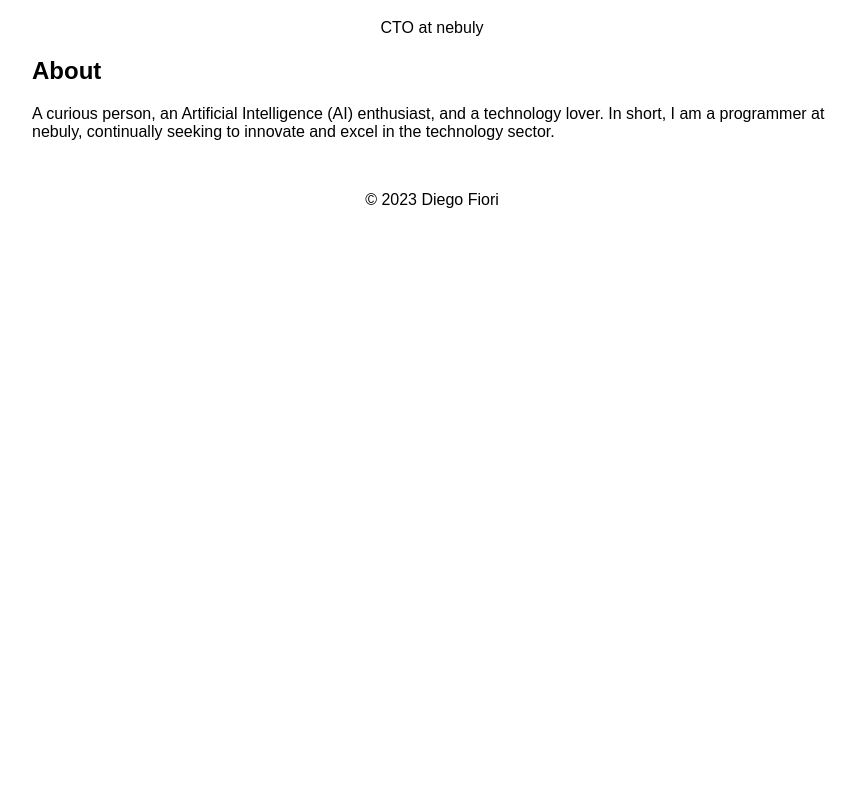
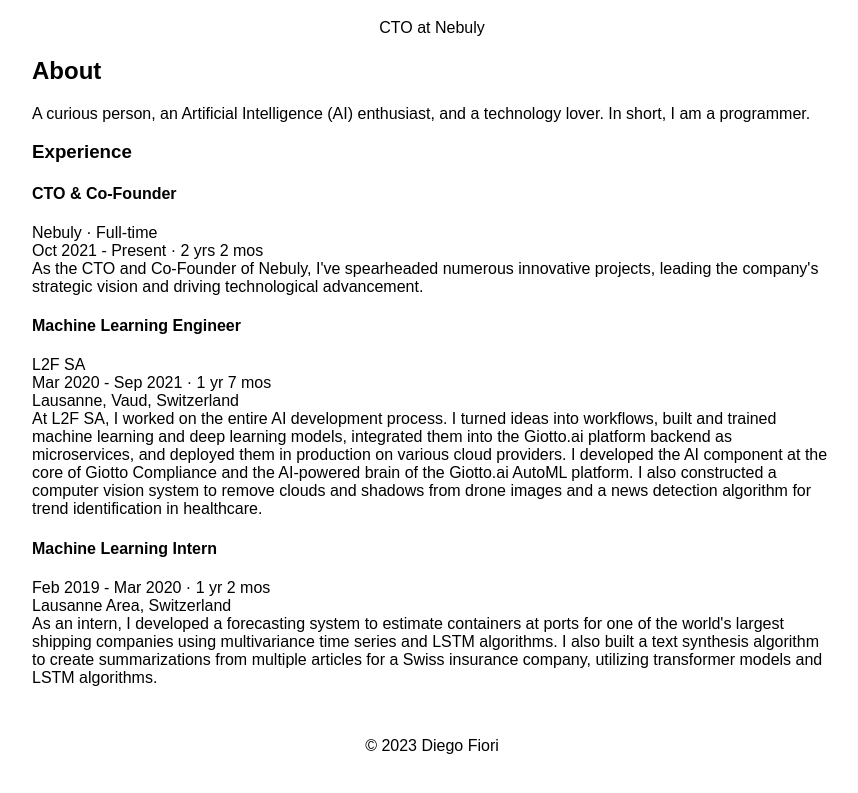
Before and after one commit to diegofiori/website, a plain HTML site: page index.html in a window 1280 px wide. Shown: the part 89-882 px from the top of the page, without its empty margins (208-1066 px from the left). Before the commit the page ends 800 px from the top, so only its background shows below. Drawn offline with Linux system fonts and the light colour scheme.

Commit message:
Update index.html

```diff
--- a/index.html
+++ b/index.html
@@ -3,7 +3,7 @@
 <head>
     <meta charset="UTF-8">
     <meta name="viewport" content="width=device-width, initial-scale=1.0">
-    <title>Diego Fiori - CTO at nebuly</title>
+    <title>Diego Fiori - CTO at Nebuly</title>
     <style>
         body { font-family: Arial, sans-serif; }
         .container { max-width: 800px; margin: auto; padding: 20px; }
@@ -15,11 +15,21 @@
     <div class="container">
         <header>
             <h1>Diego Fiori</h1>
-            <p>CTO at nebuly</p>
+            <p>CTO at Nebuly</p>
         </header>
         <section>
             <h2>About</h2>
-            <p>A curious person, an Artificial Intelligence (AI) enthusiast, and a technology lover. In short, I am a programmer at nebuly, continually seeking to innovate and excel in the technology sector.</p>
+            <p>A curious person, an Artificial Intelligence (AI) enthusiast, and a technology lover. In short, I am a programmer.
+            <h3>Experience</h3>
+            <h4>CTO & Co-Founder</h4>
+            <p>Nebuly &middot; Full-time<br>Oct 2021 - Present &middot; 2 yrs 2 mos<br>
+               As the CTO and Co-Founder of Nebuly, I've spearheaded numerous innovative projects, leading the company's strategic vision and driving technological advancement.</p>
+            <h4>Machine Learning Engineer</h4>
+            <p>L2F SA<br>Mar 2020 - Sep 2021 &middot; 1 yr 7 mos<br>Lausanne, Vaud, Switzerland<br>
+               At L2F SA, I worked on the entire AI development process. I turned ideas into workflows, built and trained machine learning and deep learning models, integrated them into the Giotto.ai platform backend as microservices, and deployed them in production on various cloud providers. I developed the AI component at the core of Giotto Compliance and the AI-powered brain of the Giotto.ai AutoML platform. I also constructed a computer vision system to remove clouds and shadows from drone images and a news detection algorithm for trend identification in healthcare.</p>
+            <h4>Machine Learning Intern</h4>
+            <p>Feb 2019 - Mar 2020 &middot; 1 yr 2 mos<br>Lausanne Area, Switzerland<br>
+               As an intern, I developed a forecasting system to estimate containers at ports for one of the world's largest shipping companies using multivariance time series and LSTM algorithms. I also built a text synthesis algorithm to create summarizations from multiple articles for a Swiss insurance company, utilizing transformer models and LSTM algorithms.</p>
         </section>
         <footer>
             <p>&copy; 2023 Diego Fiori</p>
```
